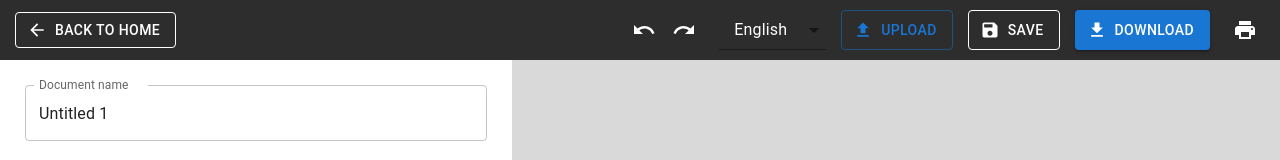
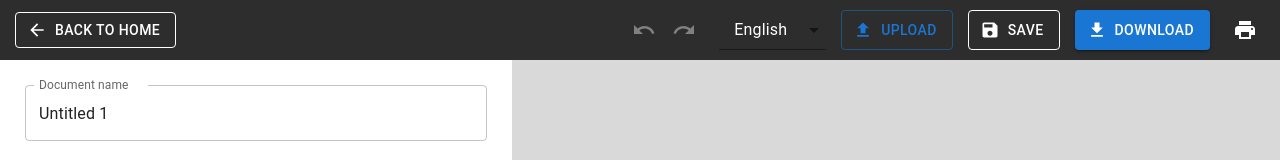
Before and after one commit to ZaPuncakeu/resumeo, a React (Vite) app: page /resume/1 in a window 1280 px wide. Shown: the top 160 px of the page. Built offline with nearby package versions, Linux system fonts and the light colour scheme.

Commit message:
Added some position features

```diff
--- a/src/components/CVContainer/Navbar/index.jsx
+++ b/src/components/CVContainer/Navbar/index.jsx
@@ -21,8 +21,8 @@ export default function Navbar()
 
     const dispatch = useDispatch();
     const { id } = useParams();
-    const data = useSelector(state => state.resume.data);
-
+    const {data, historyStack, newStack} = useSelector(state => state.resume);
+    console.log(data, historyStack, newStack)
     function download()
     {
         downloadPDF(data[id].name, lang);
@@ -51,17 +51,29 @@ export default function Navbar()
 
             <div className='right-side'>
                 <div className='undo-redo'>
-                    <IconButton onClick={e => dispatch(undo({
-                        lang,
-                        id
-                    }))} aria-label="undo" className='undo'>
+                    <IconButton
+                        onClick={e => dispatch(undo({
+                            lang,
+                            id
+                        }))}
+                        aria-label="undo"
+                        className='undo'
+                        disabled={historyStack[lang].length === 0}
+                        style={{color: historyStack[lang].length === 0 ? 'gray': 'white'}}
+                    >
                         <UndoIcon />
                     </IconButton>
 
-                    <IconButton onClick={e => dispatch(redo({
-                        lang,
-                        id
-                    }))} aria-label="redo" className='redo'>
+                    <IconButton
+                        onClick={e => dispatch(redo({
+                            lang,
+                            id
+                        }))}
+                        aria-label="redo"
+                        className='redo'
+                        disabled={newStack[lang].length === 0}
+                        style={{color: newStack[lang].length === 0 ? 'gray': 'white'}}
+                    >
                         <RedoIcon />
                     </IconButton>
                 </div>
```
